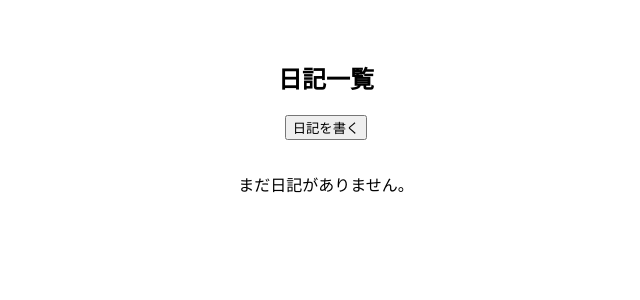
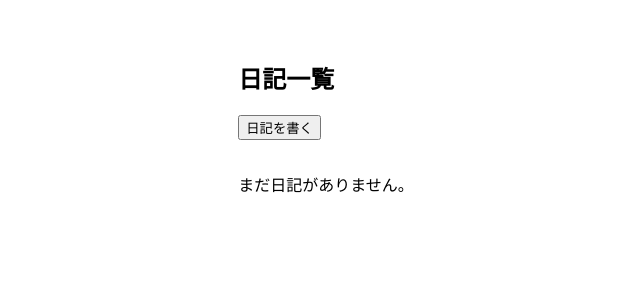
Before and after one commit to sakanataro0113/my-diary-app, a React (Vite) app: page / in a window 1280 px wide. Shown: the top 300 px of the page, without its empty margins (314-954 px from the left). Built offline with nearby package versions, Linux system fonts and the light colour scheme.

Commit message:
Appでスタイルを適用してHomeはシンプルな構成にする

```diff
--- a/src/App.tsx
+++ b/src/App.tsx
@@ -7,10 +7,18 @@ function App() {
   const [entries, setEntries] = useState<{ title: string; content: string }[]>([]);
 
   return (
-    <Routes>
-      <Route path="/" element={<Home entries={entries} />} />
-      <Route path="/new" element={<NewEntry setEntries={setEntries} />} />
-    </Routes>
+    <div style={{
+      display: 'flex',
+      flexDirection: 'column',
+      alignItems: 'center',
+      minHeight: '100vh',
+      padding: '2rem'
+    }}>
+      <Routes>
+        <Route path="/" element={<Home entries={entries} />} />
+        <Route path="/new" element={<NewEntry setEntries={setEntries} />} />
+      </Routes>
+    </div>
   );
 }
 
--- a/src/pages/Home.tsx
+++ b/src/pages/Home.tsx
@@ -6,12 +6,7 @@ type Props = {
 
 export default function Home({ entries }: Props) {
   return (
-    <div style={{
-      display: 'flex',
-      flexDirection: 'column',
-      alignItems: 'center',
-      padding: '2rem'
-    }}>
+    <div>
       <h2>日記一覧</h2>
 
       <Link to="/new">
@@ -22,7 +17,7 @@ export default function Home({ entries }: Props) {
         <p>まだ日記がありません。</p>
       ) : (
         entries.map((entry, index) => (
-          <div key={index} style={{ maxWidth: '600px', textAlign: 'left', marginBottom: '1rem' }}>
+          <div key={index}>
             <h3>{entry.title}</h3>
             <p>{entry.content}</p>
             <hr />
```
